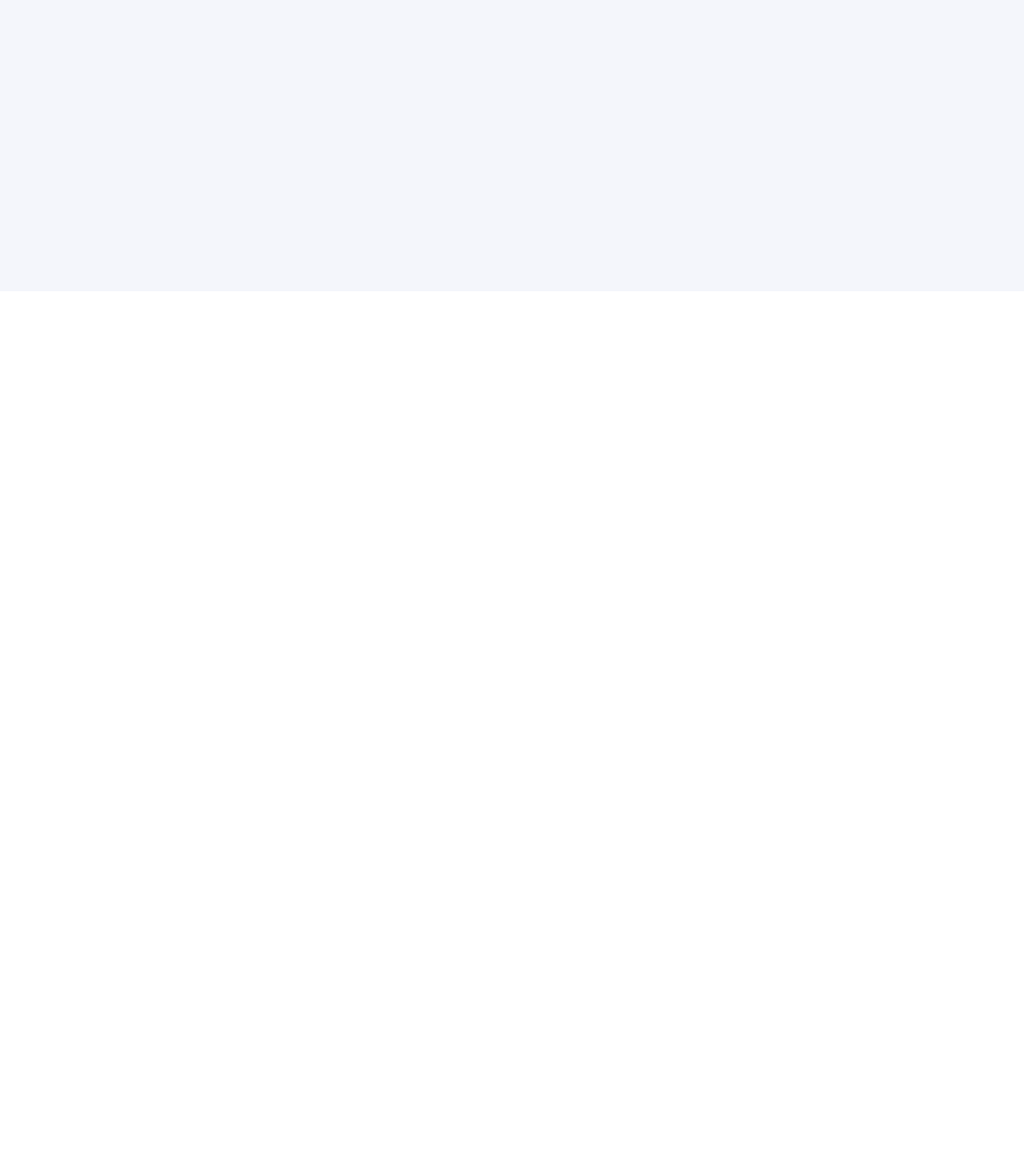
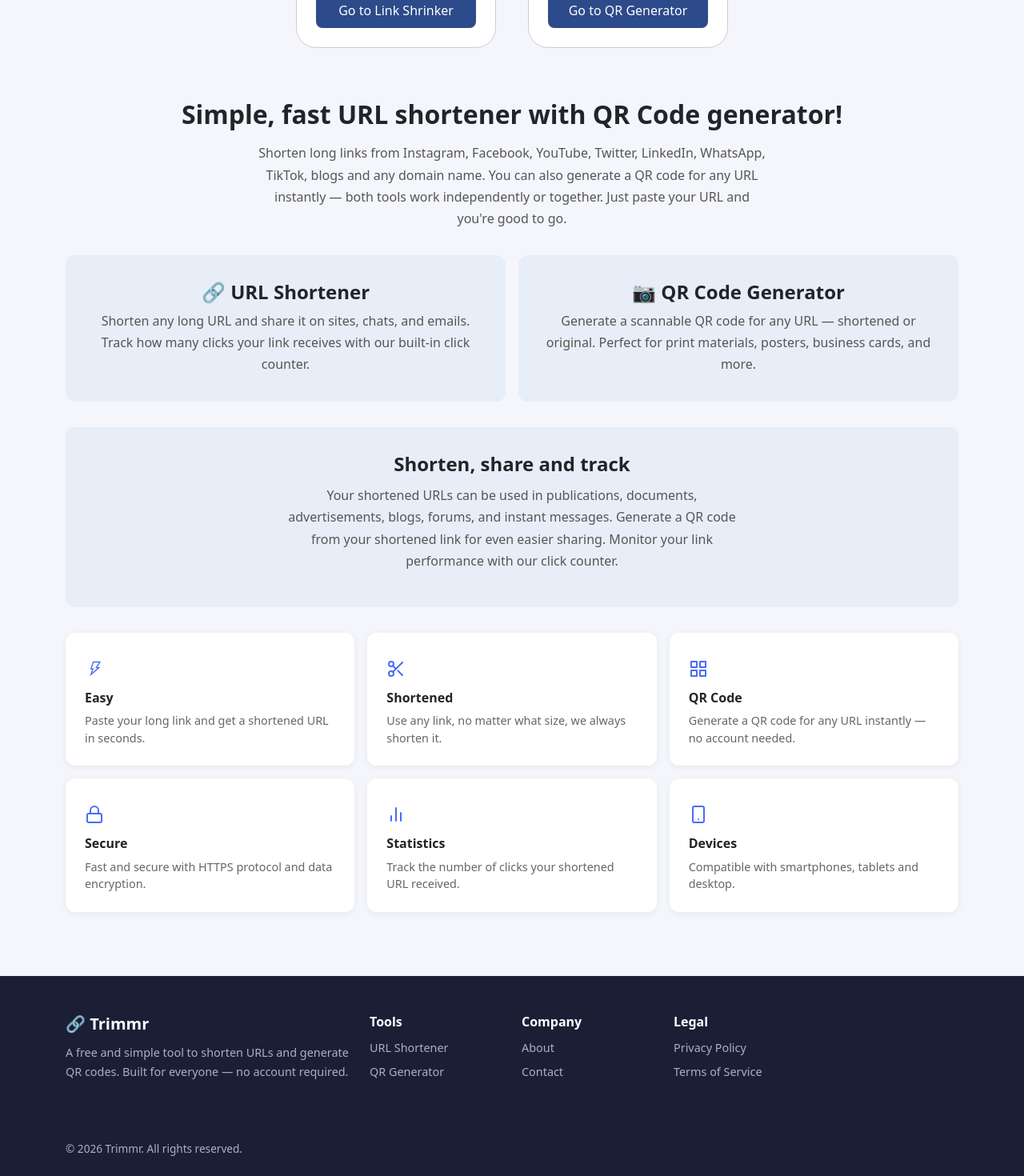
Before and after one commit to joshaurellano/trimmr-frontend, a React (Vite) app: page / in a window 1280 px wide. Shown: the part 436-1906 px from the top of the page at 80% size. Before the commit the page ends 800 px from the top, so only its background shows below. Built offline with nearby package versions, Linux system fonts and the light colour scheme; the HTML template or start-up script is replaced by a standard one.

Commit message:
Added Footbar component and improve UI of both pages

```diff
--- a/src/components/FooterComponent.jsx
+++ b/src/components/FooterComponent.jsx
@@ -0,0 +1,96 @@
+import React from 'react'
+import { Row, Col } from 'react-bootstrap'
+
+function FooterComponent() {
+  return (
+    <footer style={{
+      backgroundColor: '#1a1f36',
+      color: '#aab0c6',
+      padding: '3rem 0 1.5rem',
+      marginTop: '2rem'
+    }}>
+      <div className='container'>
+        <Row className='g-4' style={{ marginBottom: '2rem' }}>
+
+          {/* Brand */}
+          <Col xs={12} md={4}>
+            <h5 style={{ color: '#fff', fontWeight: 700, marginBottom: '0.75rem' }}>
+              🔗 Trimmr
+            </h5>
+            <p style={{ fontSize: '0.9rem', lineHeight: '1.7' }}>
+              A free and simple tool to shorten URLs and generate QR codes.
+              Built for everyone — no account required.
+            </p>
+          </Col>
+
+          {/* Tools */}
+          <Col xs={6} md={2}>
+            <h6 style={{ color: '#fff', fontWeight: 700, marginBottom: '0.75rem' }}>Tools</h6>
+            <ul style={{ listStyle: 'none', padding: 0, fontSize: '0.9rem' }}>
+              {['URL Shortener', 'QR Generator'].map((item, i) => (
+                <li key={i} style={{ marginBottom: '0.5rem' }}>
+                  <a href='#' style={{ color: '#aab0c6', textDecoration: 'none' }}
+                    onMouseEnter={e => e.target.style.color = '#fff'}
+                    onMouseLeave={e => e.target.style.color = '#aab0c6'}>
+                    {item}
+                  </a>
+                </li>
+              ))}
+            </ul>
+          </Col>
+
+          {/* Company */}
+          <Col xs={6} md={2}>
+            <h6 style={{ color: '#fff', fontWeight: 700, marginBottom: '0.75rem' }}>Company</h6>
+            <ul style={{ listStyle: 'none', padding: 0, fontSize: '0.9rem' }}>
+              {['About', 'Contact'].map((item, i) => (
+                <li key={i} style={{ marginBottom: '0.5rem' }}>
+                  <a href='#' style={{ color: '#aab0c6', textDecoration: 'none' }}
+                    onMouseEnter={e => e.target.style.color = '#fff'}
+                    onMouseLeave={e => e.target.style.color = '#aab0c6'}>
+                    {item}
+                  </a>
+                </li>
+              ))}
+            </ul>
+          </Col>
+
+          {/* Legal */}
+          <Col xs={6} md={2}>
+            <h6 style={{ color: '#fff', fontWeight: 700, marginBottom: '0.75rem' }}>Legal</h6>
+            <ul style={{ listStyle: 'none', padding: 0, fontSize: '0.9rem' }}>
+              {['Privacy Policy', 'Terms of Service'].map((item, i) => (
+                <li key={i} style={{ marginBottom: '0.5rem' }}>
+                  <a href='#' style={{ color: '#aab0c6', textDecoration: 'none' }}
+                    onMouseEnter={e => e.target.style.color = '#fff'}
+                    onMouseLeave={e => e.target.style.color = '#aab0c6'}>
+                    {item}
+                  </a>
+                </li>
+              ))}
+            </ul>
+          </Col>
+
+        </Row>
+
+        {/* Divider */}
+        <hr style={{ borderColor: '#2e3452', margin: '0 0 1.5rem' }} />
+
+        {/* Bottom */}
+        <div style={{
+          display: 'flex',
+          justifyContent: 'space-between',
+          alignItems: 'center',
+          flexWrap: 'wrap',
+          gap: '0.5rem',
+          fontSize: '0.85rem'
+        }}>
+          <span>© {new Date().getFullYear()} Trimmr. All rights reserved.</span>
+        </div>
+
+      </div>
+    </footer>
+  )
+}
+
+export default FooterComponent
--- /dev/null
+++ b/src/components/InfoComponent.jsx
@@ -0,0 +1,104 @@
+import React from 'react'
+import { Row, Col } from 'react-bootstrap'
+import { FiScissors, FiLock, FiBarChart2, FiShield, FiSmartphone, FiGrid } from 'react-icons/fi'
+import { TfiBolt } from "react-icons/tfi";
+
+const features = [
+  { icon: <TfiBolt />, title: 'Easy', desc: 'Paste your long link and get a shortened URL in seconds.' },
+  { icon: <FiScissors />, title: 'Shortened', desc: 'Use any link, no matter what size, we always shorten it.' },
+  { icon: <FiGrid />, title: 'QR Code', desc: 'Generate a QR code for any URL instantly — no account needed.' },
+  { icon: <FiLock />, title: 'Secure', desc: 'Fast and secure with HTTPS protocol and data encryption.' },
+  { icon: <FiBarChart2 />, title: 'Statistics', desc: 'Track the number of clicks your shortened URL received.' },
+  { icon: <FiSmartphone />, title: 'Devices', desc: 'Compatible with smartphones, tablets and desktop.' },
+]
+
+function InfoComponent() {
+  return (
+    <div style={{ padding: '3rem 0' }}>
+
+      {/* Hero Text */}
+      <div style={{ textAlign: 'center', marginBottom: '2rem' }}>
+        <h2 style={{ fontWeight: 700 }}>Simple, fast URL shortener with QR Code generator!</h2>
+        <p style={{ maxWidth: '640px', margin: '1rem auto', color: '#555', lineHeight: '1.7' }}>
+          Shorten long links from Instagram, Facebook, YouTube, Twitter, LinkedIn, WhatsApp, TikTok,
+          blogs and any domain name. You can also generate a QR code for any URL instantly —
+          both tools work independently or together. Just paste your URL and you're good to go.
+        </p>
+      </div>
+
+      {/* Two feature highlight */}
+      <Row className='g-3' style={{ marginBottom: '2rem' }}>
+        <Col xs={12} md={6}>
+          <div style={{
+            backgroundColor: '#e8eef8',
+            borderRadius: '12px',
+            padding: '2rem',
+            textAlign: 'center',
+            height: '100%'
+          }}>
+            <h4 style={{ fontWeight: 700 }}>🔗 URL Shortener</h4>
+            <p style={{ color: '#555', lineHeight: '1.7', margin: 0 }}>
+              Shorten any long URL and share it on sites, chats, and emails.
+              Track how many clicks your link receives with our built-in click counter.
+            </p>
+          </div>
+        </Col>
+        <Col xs={12} md={6}>
+          <div style={{
+            backgroundColor: '#e8eef8',
+            borderRadius: '12px',
+            padding: '2rem',
+            textAlign: 'center',
+            height: '100%'
+          }}>
+            <h4 style={{ fontWeight: 700 }}>📷 QR Code Generator</h4>
+            <p style={{ color: '#555', lineHeight: '1.7', margin: 0 }}>
+              Generate a scannable QR code for any URL — shortened or original.
+              Perfect for print materials, posters, business cards, and more.
+            </p>
+          </div>
+        </Col>
+      </Row>
+
+      {/* Shorten share track */}
+      <div style={{
+        backgroundColor: '#e8eef8',
+        borderRadius: '12px',
+        padding: '2rem',
+        textAlign: 'center',
+        marginBottom: '2rem'
+      }}>
+        <h4 style={{ fontWeight: 700 }}>Shorten, share and track</h4>
+        <p style={{ color: '#555', maxWidth: '580px', margin: '0.75rem auto', lineHeight: '1.7' }}>
+          Your shortened URLs can be used in publications, documents, advertisements, blogs, forums,
+          and instant messages. Generate a QR code from your shortened link for even easier sharing.
+          Monitor your link performance with our click counter.
+        </p>
+      </div>
+
+      {/* Features Grid */}
+      <Row className='g-3'>
+        {features.map((f, i) => (
+          <Col key={i} xs={12} sm={6} md={4}>
+            <div style={{
+              backgroundColor: '#fff',
+              borderRadius: '12px',
+              padding: '1.5rem',
+              height: '100%',
+              boxShadow: '0 2px 8px rgba(0,0,0,0.06)'
+            }}>
+              <div style={{ fontSize: '1.5rem', color: '#4a6cf7', marginBottom: '0.75rem' }}>
+                {f.icon}
+              </div>
+              <h6 style={{ fontWeight: 700 }}>{f.title}</h6>
+              <p style={{ color: '#666', fontSize: '0.9rem', margin: 0 }}>{f.desc}</p>
+            </div>
+          </Col>
+        ))}
+      </Row>
+
+    </div>
+  )
+}
+
+export default InfoComponent
--- a/src/components/NavbarComponent.jsx
+++ b/src/components/NavbarComponent.jsx
@@ -4,7 +4,7 @@ function NavbarComponent() {
   return (
     <Navbar expand="lg" className="bg-body-tertiary">
       <Container>
-        <Navbar.Brand href="#home" style={{
+        <Navbar.Brand href="/" style={{
           fontWeight:'bold'
         }}>Trimmr</Navbar.Brand>
 
--- a/src/pages/Home.jsx
+++ b/src/pages/Home.jsx
@@ -6,6 +6,8 @@ import { FaPaperclip } from "react-icons/fa";
 import { BsQrCodeScan } from "react-icons/bs";
 
 import NavbarComponent from '../components/NavbarComponent'
+import InfoComponent from '../components/InfoComponent';
+import FooterComponent from '../components/FooterComponent';
 
 
 
@@ -22,6 +24,14 @@ function Home() {
 
       <div className='container'>
         <Row className='justify-content-center' style={{ gap: '1rem' }}>
+          <div style={{textAlign:'center', marginBottom:'20px'}}>
+            <h1 style={{
+              fontWeight:'bold'
+            }}>Where every link tells a story</h1>
+
+            <span>Shorten URLs, generate custom QR codes, and track every chapter of your brand’s journey in <br /> one powerful platform</span>
+          </div>
+
           <Col xs='auto'>
 
           {/* For URL shorter  */}
@@ -133,7 +143,14 @@ function Home() {
 
             </Card>
           </Col>
+
+          <div>
+            <InfoComponent />
+          </div>
         </Row>
+      </div>
+      <div>
+        <FooterComponent />
       </div>
     </div>
   )
--- a/src/pages/QrGeneratorPage.jsx
+++ b/src/pages/QrGeneratorPage.jsx
@@ -1,47 +1,73 @@
 import React from 'react'
-import { Row, Col, Form, Button } from 'react-bootstrap'
+import { Row, Col, Card, Button, Form, InputGroup } from 'react-bootstrap'
 
 import NavbarComponent from '../components/NavbarComponent'
+import InfoComponent from '../components/InfoComponent'
+import FooterComponent from '../components/FooterComponent'
 
-function QrGeneratorPage() {
+function QRGenerator() {
   return (
     <div style={{
-      minHeight: '100vh',
+      height: '100vh',
       backgroundColor: '#f4f6fb',
       overflowX: 'hidden' }}>
 
       <NavbarComponent />
 
       <div className='container'>
-        <Row>
-          <Col xs='auto' style={{
-            height:'100%',
-            width:'100%',
-            justifyContent:'center',
-            alignItems:'center'}}>
+        <Row className='justify-content-center align-items-center'>
+          <Col>
+            <div style={{
+              width:'100%',
+              height:'100%',
+              display:'flex',
+              justifyContent:'center',
+              alignItems:'center',
+              flexDirection:'column'
+            }}>
+              <h1 style={{
+                textAlign:'center',
+                fontWeight:'bold'
+              }}>QR Code Generator</h1>
+              <br />
+              <div style={{
+                width:'100%'}}>
+              <InputGroup style={{ width: '100%' }}>
 
-            <span>Generate QR Code</span>
+                <Form.Control style={{
+                  lineHeight:3}} type="text" placeholder="Enter link here" />
+                <Button>
+                  Generate QR
+                </Button>
 
-          </Col>
+              </InputGroup>
 
-          <Col xs='auto' style={{
-            height:'100%',
-            width:'100%',
-            justifyContent:'center',
-            alignItems:'center'}}>
+              <br />
 
-            <span>Review Panel</span>
+              <p style={{
+                textAlign:'center',
+                fontSize:20}}>
+                  Empower your brand with custom-shrunk URLs and smart QR codes that bridge the gap between your physical presence and digital story</p>
+              </div>
+            </div>
 
+            <div>
+              <InfoComponent />
+            </div>
           </Col>
         </Row>
+
       </div>
+
+      <div>
+        <FooterComponent />
+      </div>
+
     </div>
-
-
 
 
 
   )
 }
 
-export default QrGeneratorPage
+export default QRGenerator
```
Also changed, not shown: src/pages/UrlShorter.jsx (+18 -1 lines).
